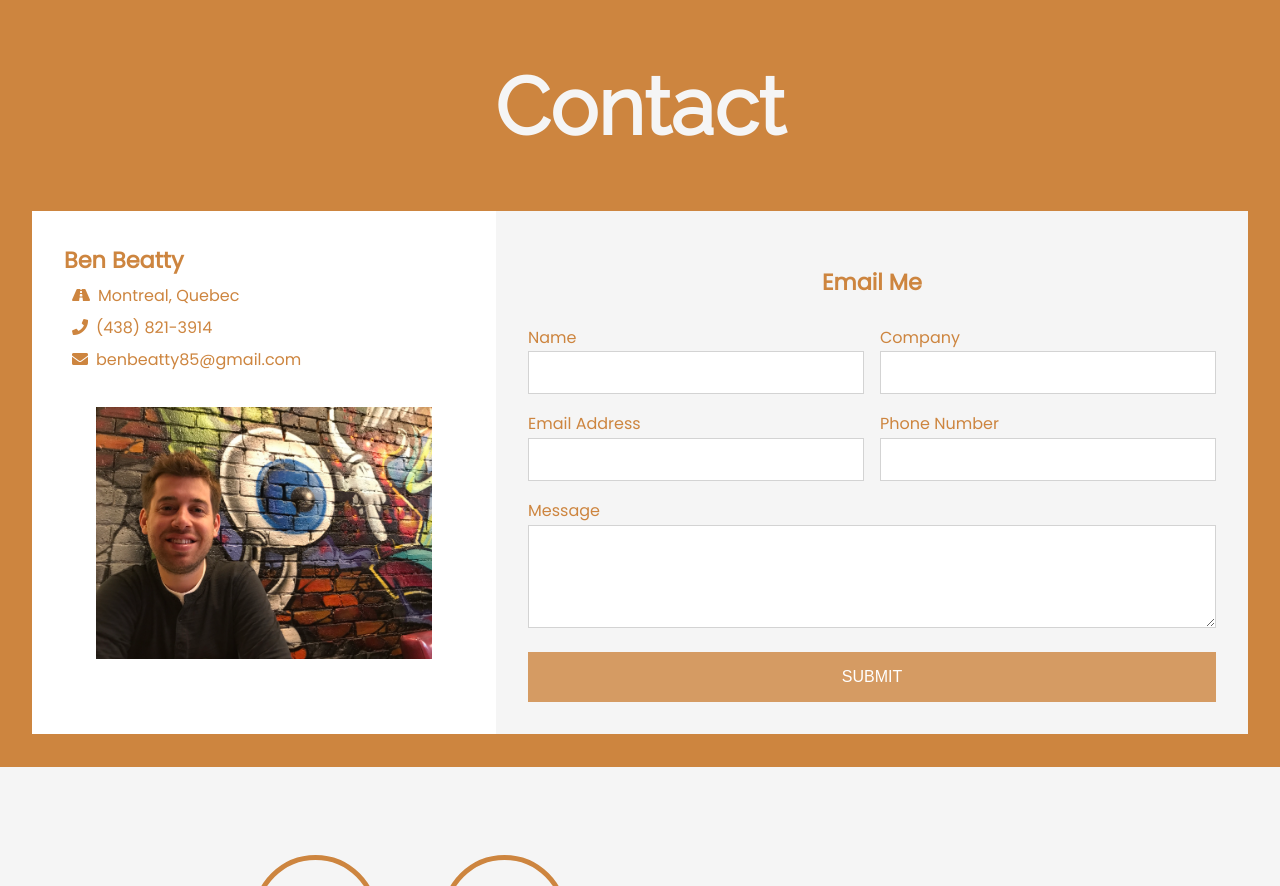
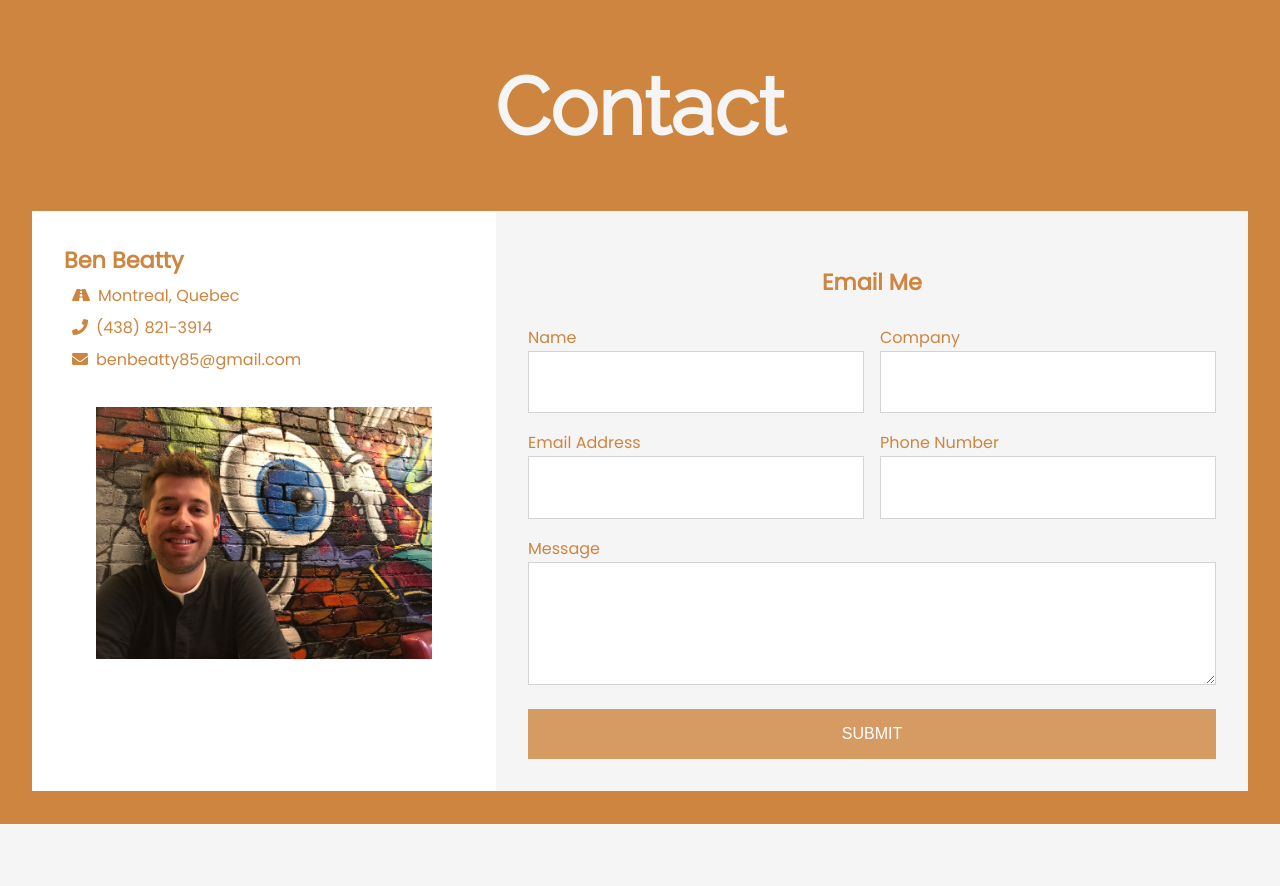
Before and after one commit to benbeatty85/beatty-dev-site, a plain HTML site: page index.html in a window 1280 px wide. Shown: the part 3496-4382 px from the top of the page. Drawn offline with nearby package versions, Linux system fonts and the light colour scheme.

Commit message:
text size increase for form

```diff
--- a/style.css
+++ b/style.css
@@ -578,6 +578,11 @@ padding: 1em;
 border: 1px solid lightgray;
 }
 
+.contact form input, .contact form textarea {
+font-size: 1.2em;
+color: #414141;
+}
+
 .contact form button {
 background: rgba(205,133,63,0.8);
 color: white;
```
